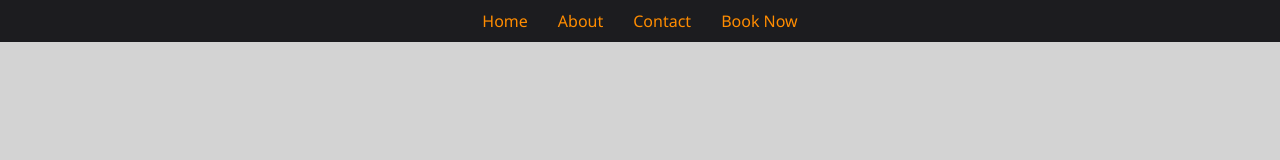
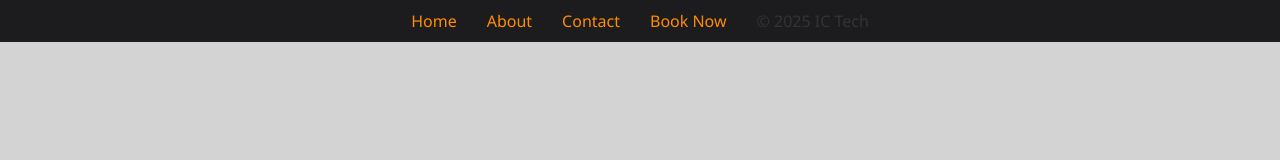
Before and after one commit to ivancroce/project-git-exercise, a plain HTML site: page index.html in a window 1280 px wide. Drawn offline with Linux system fonts and the light colour scheme.

Commit message:
Update index.html

```diff
--- a/index.html
+++ b/index.html
@@ -13,6 +13,9 @@
         <li><a href="">About</a></li>
         <li><a href="">Contact</a></li>
         <li><a href="">Book Now</a></li>
+        <footer>
+    <p>© 2025 IC Tech</p>
+</footer>
       </ul>
     </nav>
   </body>
```
